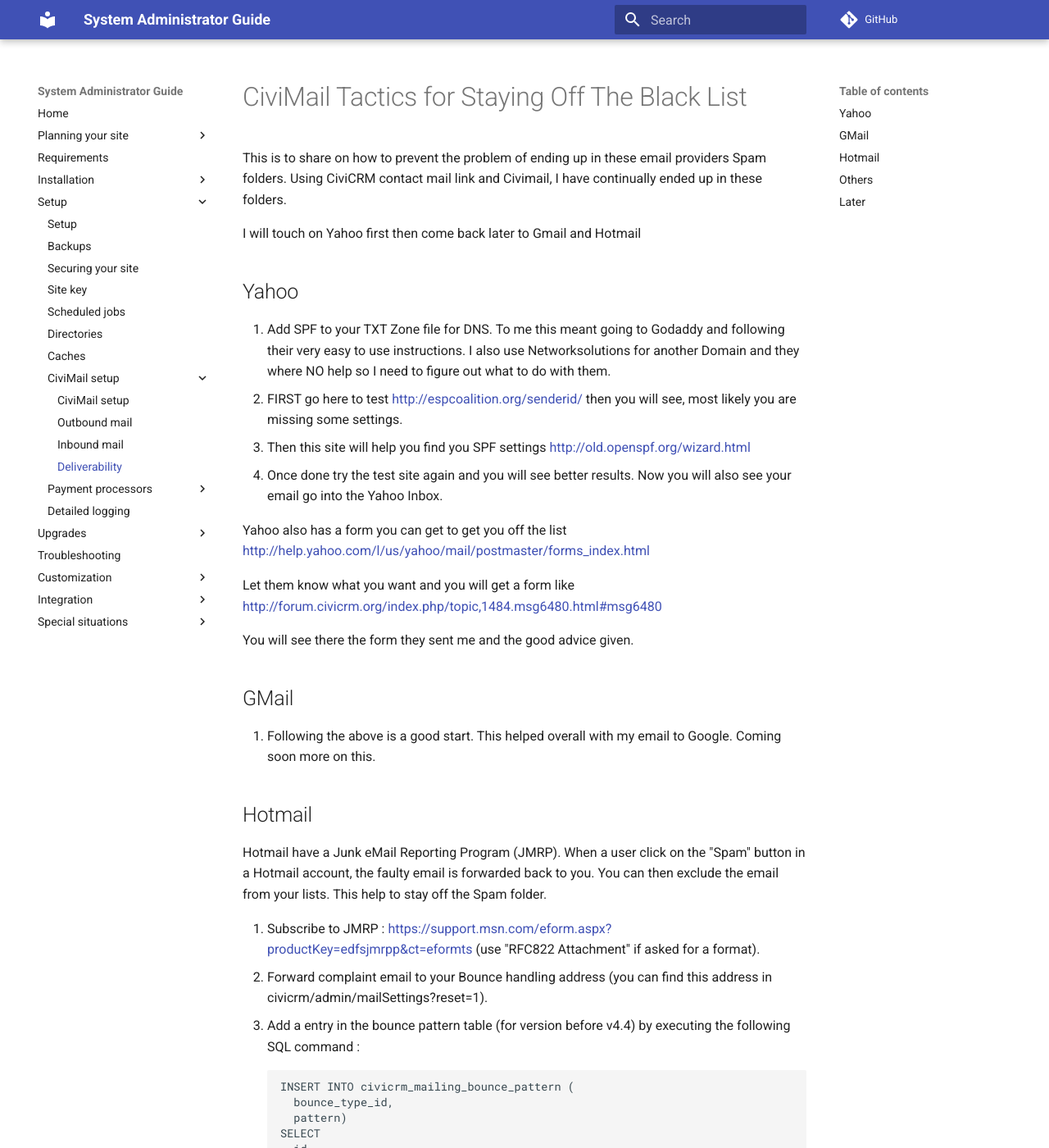
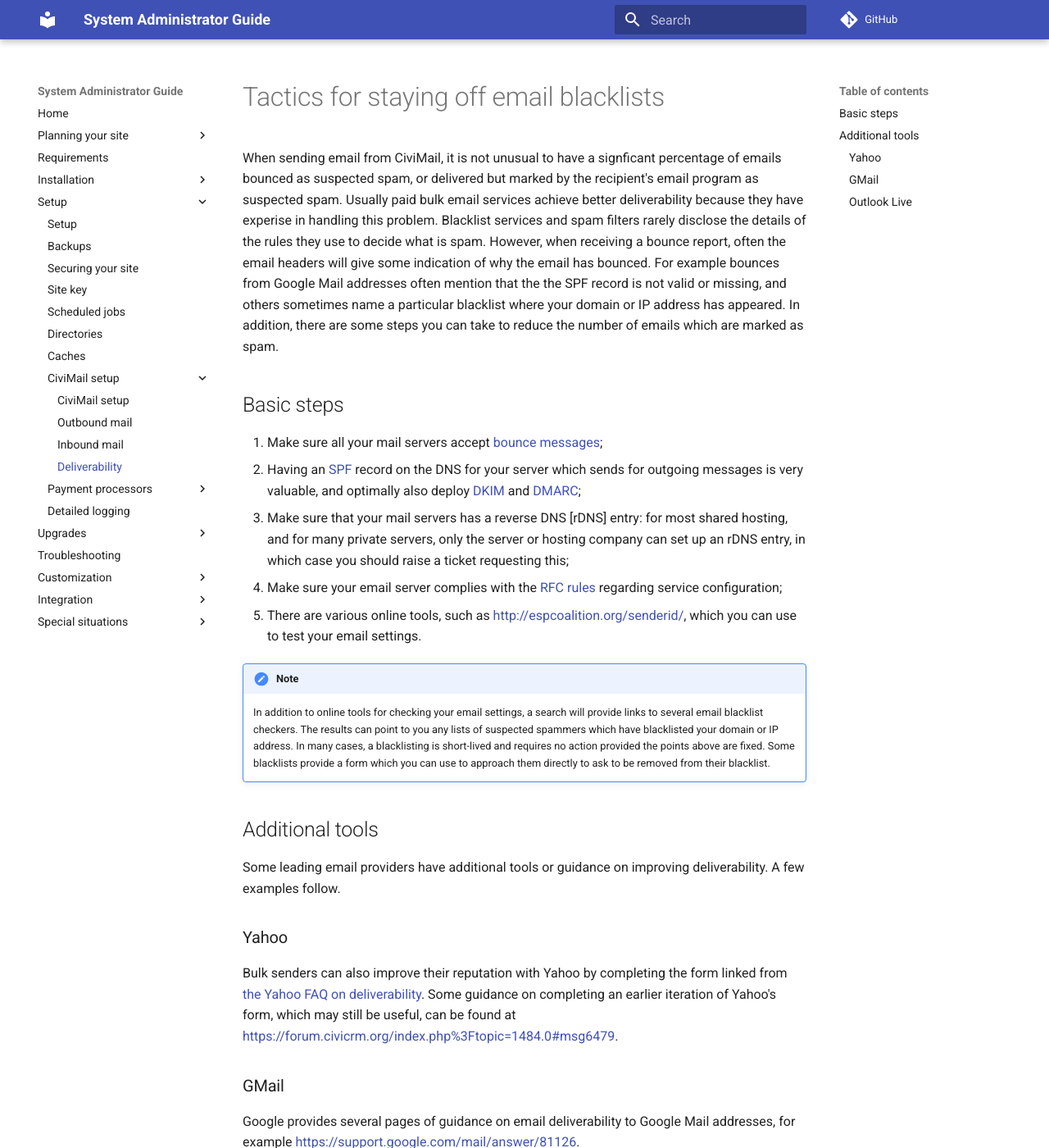
Before and after one commit to civicrm/civicrm-sysadmin-guide, an MkDocs documentation site: the page built from docs/setup/civimail/deliverability.md, in a window 1280 px wide and 1400 px high. Shown: the whole window at 82% size. Built offline with MkDocs 1.6.1 and Material for MkDocs 9.7.7, drawn with Linux system fonts in a browser that asks for light colours; comment, search, counter and statistics services are not loaded; old or Windows-style settings are respelled for this version of MkDocs; some of the changed text lies outside the part shown.

Commit message:
fix broken links, remove stale links
Also tidy up the English style, and add some minor improvements and updates to the guidance given.

````diff
--- a/docs/setup/civimail/deliverability.md
+++ b/docs/setup/civimail/deliverability.md
@@ -1,63 +1,38 @@
-# CiviMail Tactics for Staying Off The Black List
+# Tactics for staying off email blacklists
 
-This is to share on how to prevent the problem of ending up in these email providers Spam folders. Using CiviCRM contact mail link and Civimail, I have continually ended up in these folders.
+When sending email from CiviMail, it is not unusual to have a signficant percentage of emails bounced as suspected spam, or delivered but marked by the recipient's email program as suspected spam. Usually paid bulk email services achieve better deliverability because they have experise in handling this problem. Blacklist services and spam filters rarely disclose the details of the rules they use to decide what is spam. However, when receiving a bounce report, often the email headers will give some indication of why the email has bounced. For example bounces from Google Mail addresses often mention that the the SPF record is not valid or missing, and others sometimes name a particular blacklist where your domain or IP address has appeared. In addition, there are some steps you can take to reduce the number of emails which are marked as spam.
 
-I will touch on Yahoo first then come back later to Gmail and Hotmail
+## Basic steps
 
-## Yahoo
+1. Make sure all your mail servers accept [bounce messages](https://en.wikipedia.org/wiki/Bounce_message);
+1. Having an [SPF](http://www.openspf.org/) record on the DNS for your server which sends for outgoing messages is very valuable, and optimally also deploy [DKIM](http://www.dkim.org/) and [DMARC](https://dmarc.org/);
+1. Make sure that your mail servers has a reverse DNS [rDNS] entry: for most shared hosting, and for many private servers, only the server or hosting company can set up an rDNS entry, in which case you should raise a ticket requesting this;
+1. Make sure your email server complies with the [RFC rules](https://en.wikipedia.org/wiki/Anti-spam_techniques#Strict_enforcement_of_RFC_standards) regarding service configuration;
+1. There are various online tools, such as [http://espcoalition.org/senderid/](http://espcoalition.org/senderid/), which you can use to test your email settings.
 
-1. Add SPF to your TXT Zone file for DNS. To me this meant going to Godaddy and following their very easy to use instructions. I also use Networksolutions for another Domain and they where NO help so I need to figure out what to do with them.
-1. FIRST go here to test [http://espcoalition.org/senderid/](http://espcoalition.org/senderid/) then you will see, most likely you are missing some settings.
-1. Then this site will help you find you SPF settings [http://old.openspf.org/wizard.html](http://old.openspf.org/wizard.html)
-1. Once done try the test site again and you will see better results. Now you will also see your email go into the Yahoo Inbox.
+!!! note
+    In addition to online tools for checking your email settings, a search will provide links to several
+    email blacklist checkers. The results can point to you any lists of suspected spammers
+    which have blacklisted your domain or IP address. In many cases, a blacklisting is short-lived and requires no
+    action provided the points above are fixed. Some blacklists provide a form which you can use to approach them directly
+    to ask to be removed from their blacklist.
 
-Yahoo also has a form you can get to get you off the list [http://help.yahoo.com/l/us/yahoo/mail/postmaster/forms_index.html](http://help.yahoo.com/l/us/yahoo/mail/postmaster/forms_index.html)
+## Additional tools
 
-Let them know what you want and you will get a form like [http://forum.civicrm.org/index.php/topic,1484.msg6480.html#msg6480](http://forum.civicrm.org/index.php/topic,1484.msg6480.html#msg6480)
+Some leading email providers have additional tools or guidance on improving deliverability. A few examples follow.
 
-You will see there the form they sent me and the good advice given.
+### Yahoo
 
-## GMail
+Bulk senders can also improve their reputation with Yahoo by completing the form linked from  [the Yahoo FAQ on deliverability](https://help.yahoo.com/kb/postmaster/yahoo-mail-deliverability-faqs-sln24439.html). Some guidance on completing an earlier iteration of Yahoo's form, which may still be useful, can be found at [https://forum.civicrm.org/index.php%3Ftopic=1484.0#msg6479](https://forum.civicrm.org/index.php%3Ftopic=1484.0#msg6479).
 
-1. Following the above is a good start. This helped overall with my email to Google.
- Coming soon more on this.
+### GMail
 
-## Hotmail
+Google provides several pages of guidance on email deliverability to Google Mail addresses, for example [https://support.google.com/mail/answer/81126](https://support.google.com/mail/answer/81126).
 
-Hotmail have a Junk eMail Reporting Program (JMRP). When a user click on the "Spam" button in a Hotmail account, the faulty email is forwarded back to you. You can then exclude the email from your lists. This help to stay off the Spam folder.
+### Outlook Live
 
-1. Subscribe to JMRP : [https://support.msn.com/eform.aspx?productKey=edfsjmrpp&ct=eformts](https://support.msn.com/eform.aspx?productKey=edfsjmrpp&ct=eformts) (use "RFC822 Attachment" if asked for a format).
-1. Forward complaint email to your Bounce handling address (you can find this address in civicrm/admin/mailSettings?reset=1).
-1. Add a entry in the bounce pattern table (for version before v4.4) by executing the following SQL command :
+MS Outlook Live mail (formerly also called Hotmail) have a Junk Mail Reporting Program (JMRP). When a user click on the "Spam" button in a Hotmail account or moves an item to their junk folder, a report is forwarded back to you. You can then exclude that recipient from your lists. This amy help your emails to maintain a good reputation with Microsoft's spam filter. Subscribe to JMRP by visiting [https://sendersupport.olc.protection.outlook.com/snds/JMRP.aspx](https://sendersupport.olc.protection.outlook.com/snds/JMRP.aspx) (requires a Microsoft login) and completing the form.
 
-    ```sql
-    INSERT INTO civicrm_mailing_bounce_pattern (
-      bounce_type_id,
-      pattern)
-    SELECT
-      id,
-      "X-HmXmrOriginalRecipient"
-    FROM civicrm_mailing_bounce_type
-    WHERE name = "Spam";
-    ```
+Be aware this is not an opt-out. If you want to opt-out contacts who mark your emails as "Spam" or "Junk", you could use a shell script and the API (with drush civicrm-api or via REST) to opt-out contacts who have marked your email as spam.
 
-This should suspend any reported emails. Be aware this is not an opt-out. If you want an opt-out, you could use a shell script and the API (with drush civicrm-api or via REST) to opt-out the user.
-
-See also :
-
-* [http://www.microsoft.com/mscorp/safety/content/technologies/senderid/wizard/](http://www.microsoft.com/mscorp/safety/content/technologies/senderid/wizard/)
-* [http://mail.live.com/mail/services.aspx](http://mail.live.com/mail/services.aspx)
-
-## Others
-
-* [http://spf.pobox.com](http://spf.pobox.com)
-* [htp://spam.abuse.net/userhelp/howtocomplain.shtml](http://spam.abuse.net/userhelp/howtocomplain.shtml)
-* [http://www.openspf.org/](http://www.openspf.org/)
-* DKIM
-
-## Later
-
-1. Make sure all your mail servers accept mail from: delivery notifications (NDR)
-1. Make sure your DNS is properly set up and that you are complying with the RFC rules regarding service configuration;
-1. Deploy Domain Keys and SPF for outgoing messages;
-1. Make sure that your mail servers has a reverse DNS entry. Some servers will reject mail without a valid reverse entry specified
+See also [https://sendersupport.olc.protection.outlook.com/pm/services.aspx](https://sendersupport.olc.protection.outlook.com/pm/services.aspx).
````
